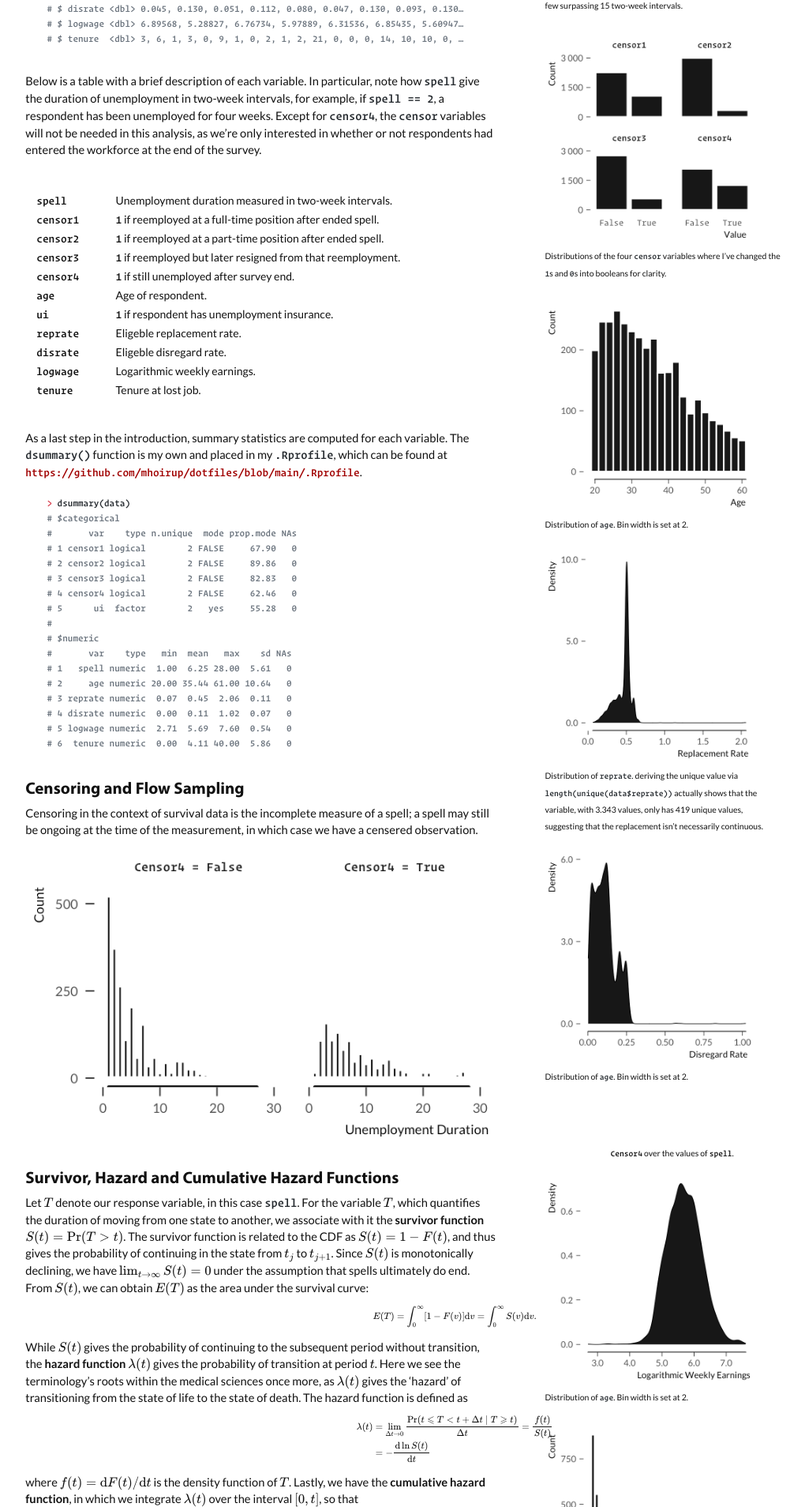
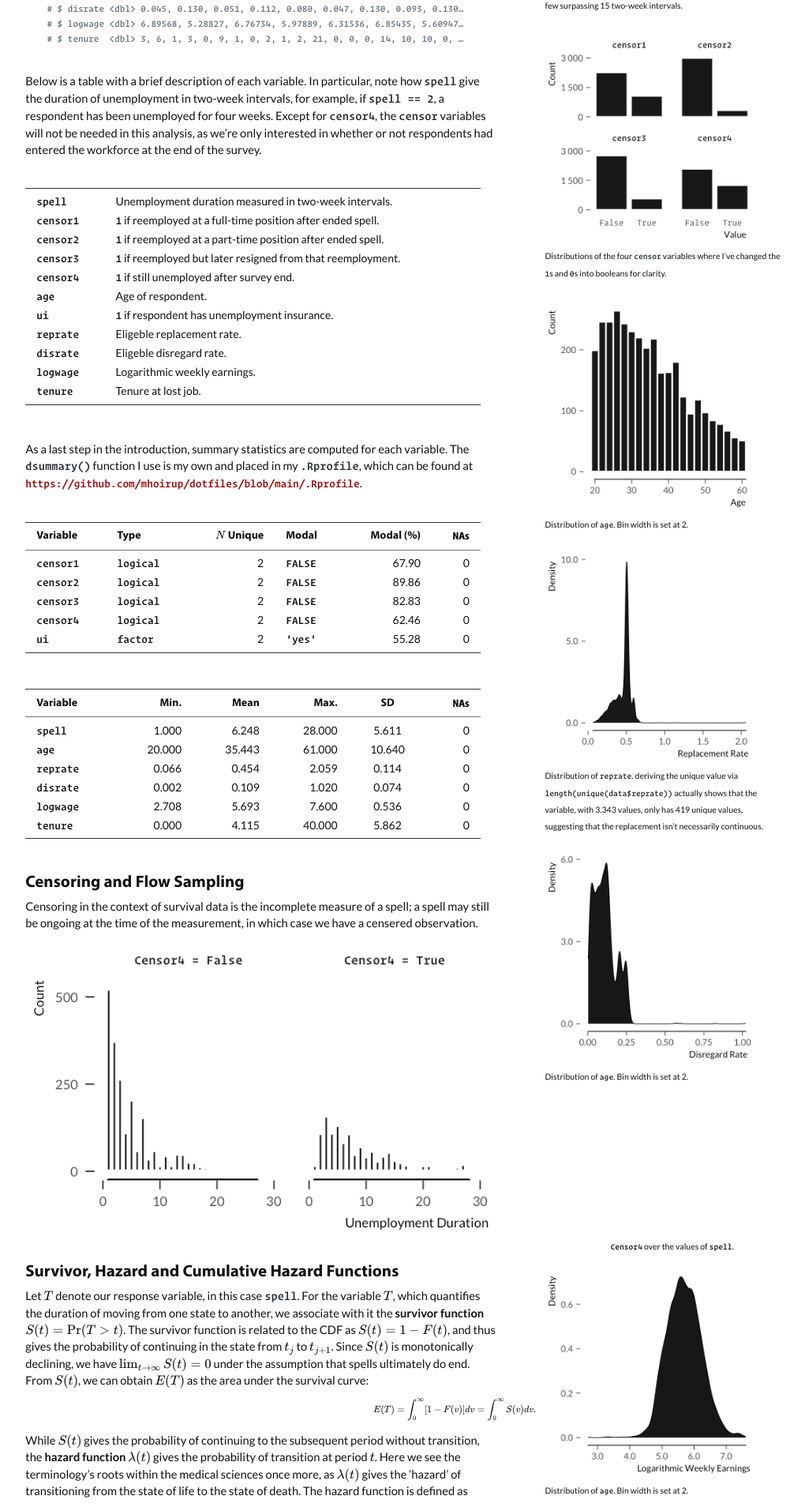
Before and after one commit to mhoirup/mhoirup.github.io, a Jekyll site: the page built from _posts/2021-04-12-Survival-Analysis.md, in a window 1280 px wide. Shown: the part 706-2614 px from the top of the page at 79% size, without its empty margins (147-1167 px from the left). Built offline with Jekyll 4.4.1, drawn with Linux system fonts in a browser that asks for light colours; some web fonts are replaced; formulas are drawn with MathJax 3; some of the changed text lies outside the part shown.

Commit message:
mathjax changes

````diff
--- a/_posts/2021-04-12-Survival-Analysis.md
+++ b/_posts/2021-04-12-Survival-Analysis.md
@@ -75,6 +75,7 @@
 this analysis, as we're only interested in whether or not respondents had
 entered the workforce at the end of the survey.
 
+
 |:------------|:-------------------------------------------------------------|
 |`spell`      | Unemployment duration measured in two-week intervals.        |
 |`censor1`    | `1` if reemployed at a full-time position after ended spell. |
@@ -90,30 +91,27 @@
 
 
 As a last step in the introduction, summary statistics are computed for
-each variable. The `dsummary()` function is my own and placed in my
+each variable. The `dsummary()` function I use is my own and placed in my
 `.Rprofile`, which can be found at
 [https://github.com/mhoirup/dotfiles/blob/main/.Rprofile](https://github.com/mhoirup/dotfiles/blob/main/.Rprofile).
 
-```R
-> dsummary(data)
-# $categorical
-#       var    type n.unique  mode prop.mode NAs
-# 1 censor1 logical        2 FALSE     67.90   0
-# 2 censor2 logical        2 FALSE     89.86   0
-# 3 censor3 logical        2 FALSE     82.83   0
-# 4 censor4 logical        2 FALSE     62.46   0
-# 5      ui  factor        2   yes     55.28   0
-#
-# $numeric
-#       var    type   min  mean   max    sd NAs
-# 1   spell numeric  1.00  6.25 28.00  5.61   0
-# 2     age numeric 20.00 35.44 61.00 10.64   0
-# 3 reprate numeric  0.07  0.45  2.06  0.11   0
-# 4 disrate numeric  0.00  0.11  1.02  0.07   0
-# 5 logwage numeric  2.71  5.69  7.60  0.54   0
-# 6  tenure numeric  0.00  4.11 40.00  5.86   0
+|Variable  | Type     | $N$ Unique | Modal     | Modal (%)| `NA`s|
+|:---------|:---------|-----------:|:----------|---------:|-----:|
+|`censor1` |`logical` |           2| `FALSE`   |     67.90|     0|
+|`censor2` |`logical` |           2| `FALSE`   |     89.86|     0|
+|`censor3` |`logical` |           2| `FALSE`   |     82.83|     0|
+|`censor4` |`logical` |           2| `FALSE`   |     62.46|     0|
+|`ui`      |`factor`  |           2| `'yes'`   |     55.28|     0|
 
-```
+|Variable  |Min.   |Mean   |Max.   |SD     | `NA`s|
+|:---------|------:|------:|------:|:-----:|-----:|
+|`spell`   |1.000  |6.248  |28.000 |5.611  |     0|
+|`age`     |20.000 |35.443 |61.000 |10.640 |     0|
+|`reprate` |0.066  |0.454  |2.059  |0.114  |     0|
+|`disrate` |0.002  |0.109  |1.020  |0.074  |     0|
+|`logwage` |2.708  |5.693  |7.600  |0.536  |     0|
+|`tenure`  |0.000  |4.115  |40.000 |5.862  |     0|
+
 
 ## Censoring and Flow Sampling
 
@@ -144,7 +142,7 @@
 $E(T)$ as the area under the survival curve:
 
 $$
-    E(T)=\int_{0}^{\infty}[1-F(v)]\mathrm{d}v=\int_{0}^{\infty}S(v)\mathrm{d}v.
+    E(T)=\int_{0}^{\infty}[1-F(v)]dv=\int_{0}^{\infty}S(v)dv.
 $$
 
 While $S(t)$ gives the probability of continuing to the subsequent period
@@ -155,19 +153,24 @@
 death. The hazard function is defined as
 
 $$
-    \begin{aligned}
-        \lambda(t)&=\lim_{\Delta t\to 0}\frac{\Pr(t\leqslant T<t+\Delta t\mid
-        T\geqslant t)}{\Delta t}=\frac{f(t)}{S(t)} \\
-        &=-\frac{\mathrm{d}\ln S(t)}{\mathrm{d}t}
-    \end{aligned}
+    \lambda(t)=\begin{cases}
+    \lim_{\Delta t\to 0}\dfrac{\Pr(t\leqslant T<t+\Delta t\mid
+        T\geqslant t)}{\Delta t}\equiv -\dfrac{d\ln
+        S(t)}{dt}& \text{if $T$ is continuous. } \\
+        \Pr(T=t\mid T\geqslant t) & \text{if $T$ is discrete.}
+    \end{cases}
 $$
 
-where $f(t)=\mathrm{d}F(t)/\mathrm{d}t$ is the density function of $T$. Lastly, we have the
-**cumulative hazard function**, in which we integrate $\lambda(t)$ over the
-interval $[0,t]$, so that
+with the equality $\lambda(t)=f(t)/S(t)$ holding in both cases, where
+$f(t)=dF(t)/dt$ is the density function of $T$.  Lastly,
+we have the **cumulative hazard function**, in which we integrate
+$\lambda(t)$ over the interval $[0,t]$, so that
 
 $$
-    \Lambda(t)=\int_{0}^{t}\lambda(v)\mathrm{d}v
+    \Lambda(t)\begin{cases}
+    \int_{0}^{t}\lambda(v)dv& \text{for continuous }T \\
+    \sum_{j\mid t_j\leqslant t}^{} \lambda(t_j)& \text{if $T$ is discrete}
+    \end{cases}
 $$
 
 There's therefore no probabilistic interpretation of $\Lambda(t)$, as
@@ -175,22 +178,6 @@
 not bounded within the unit interval, but it's a quantity which increases
 as $t\to\infty$, and can be viewed as the increased hazard of transitioning
 states as time goes on.
-
-### Function Definitions for Discrete Time
-
-In many applications, such as this one, we observe $T$ in discrete time,
-although the transition generating process is intristically continuous, in
-which we have what is known as **grouped data**. In such cases, where the
-data is grouped or the distribution of $T$ is actually discrete, we make
-the following corrections to the definitions given above:
-
-$$
-    \begin{gather}
-    S(t)=\Pr(T\geqslant t)=\prod_{t_j\mid t_j\leqslant t} 1-\lambda(t_j) \\
-    \lambda(t)=\Pr(T=t\mid T\geqslant t)=\frac{f(t)}{S(t)} \\
-    \Lambda(t)=\sum_{t_j\mid t_j\leqslant t} \lambda(t_j)
-    \end{gather}
-$$
 
 ## Nonparametric Models
 
@@ -206,20 +193,15 @@
 two-week intervals, after which rate of declining probability diminishes a
 bit.' %}
 
-Sample estimates for both the survivor and the cumulative hazard functions
-are readily available. For the former, we'll use the **Kaplan-Meier
-estimator**. Let $t_j:j=1,\ldots,k$ be the set of discrete
-state-change times of the spells in the sample (i.e. the unique values of
-`spell`), where $d_j$ is the number of spells that end at time $t_j$, and
-$m_j$ is the number of right-censored spells in the interval
-$[t_j,t_{j+1})$. An observation is said to be **at risk** if it has not yet
-transitioned or has been censored, where we define those the number of at risk
-observations as $r_j=\sum_{l\mid l\geqslant j}^{}(d_l+m_l)$. We then have
-the estimator
+Sample estimates for $S(t)$ and $\Lambda(t)$ are readily available.  Define
+$d_j$ to be the number of spell end at time $t_j$, $m_j$ to be the number
+of right-censored spell in the $[t_j,t_{j+1})$, and $r_j$ is the number of
+spell that have neither ended or been censored (a quality known as being at
+risk) at time $t_j$. The **Kaplan-Meier** estimate for $S(t)$ is then
 
 $$
     \hat{S}(t)=\prod_{j\mid t_j\leqslant t}1-\hat{\lambda}(t_j)=\prod_{t_j\mid
-    t_j\leqslant t}\frac{r_j-d_j}{d_j}
+    j\leqslant t}\frac{r_j-d_j}{d_j}
 $$
 
 where $\hat{\lambda}(t_j)=d_j/r_j$ is our (discrete time) sample estimate for
--- a/css/tufte.scss
+++ b/css/tufte.scss
@@ -45,8 +45,7 @@
     color: #000000 !important;
     margin-left: 1.5cm !important;
     margin-right: auto !important;
-    // max-width: 1200px !important;
-    // width: 40% !important;
+    width: 40% !important;
 }
 
 
@@ -230,15 +229,19 @@
 table, table.booktabs {
     width: auto;
     border-spacing: 0px;
-    margin-bottom: 1cm;
+    margin-bottom: 1.2cm;
     margin-top: 1cm;
     width: 53%;
+    border-top: 1px solid $border-color;
+    border-bottom: 1px solid $border-color;
 }
 
+
 .booktabs th, th {
-    // border-bottom: 1px solid $border-color;
-    padding: 0.65ex 0.5em 0.4ex 0.5em;
-    font-weight: normal;
+    border-bottom: 1px solid $border-color;
+    padding: 0.65ex 0.5em 0.5ex 0.5em;
+    font-weight: bold;
+    font-family: Myriad;
 }
 
 th, td {
@@ -249,7 +252,7 @@
     // border-bottom: 1px solid #ddd;
 }
 
-td code {
+th code, td code {
     font-family: OperatorMono;
 }
 
@@ -263,6 +266,10 @@
 
 .booktabs tbody tr:first-child td,  tr:first-child td {
     padding-top: 0.65ex; /* add space between thead row and tbody */
+}
+
+.booktabs tbody tr:last-child td,  tr:last-child td {
+    padding-bottom: 0.65ex; /* add space between thead row and tbody */
 }
 
 .booktabs td, td {
````
Also changed, not shown: _includes/head.html (+2 -5 lines).
